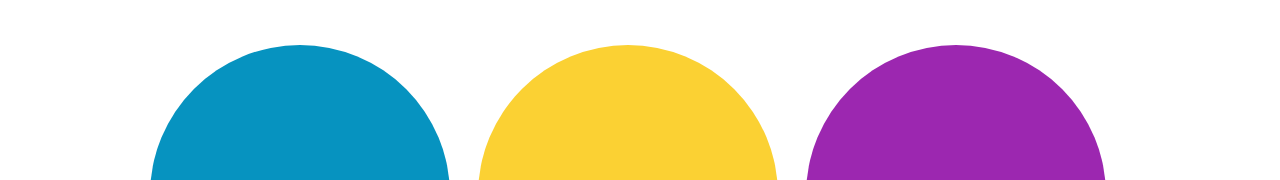
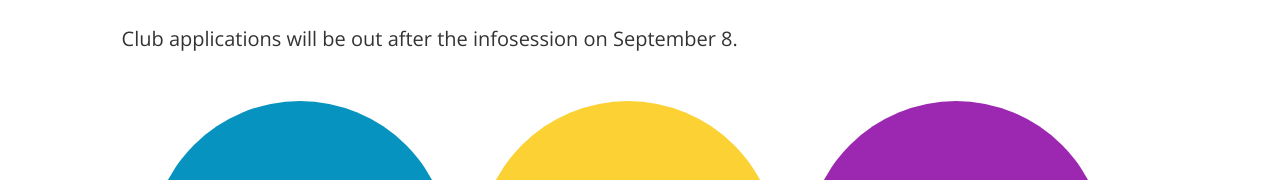
Before and after one commit to peterqiu1997/apply.innovativedesign.club, a website: page index.html in a window 1280 px wide. Shown: the part 604-784 px from the top of the page. Drawn offline with nearby package versions, Linux system fonts and the light colour scheme.

Commit message:
club applications shit

```diff
--- a/index.html
+++ b/index.html
@@ -44,6 +44,10 @@
       <p>
         Explore new dimensions of design and photography!
         <a href="http://innovativedesign.club">Innovative Design</a> is back and ready for even more graphic design education! This semester, we are offering our Intro to Photoshop and Illustrator courses, our Graphic Design Principles course, and Photography Principles courses.
+      </p>
+      <br>
+      <p>
+        Club applications will be out after the infosession on September 8.
       </p>
 		</div>
     <!-- <div class="tiers">
```
